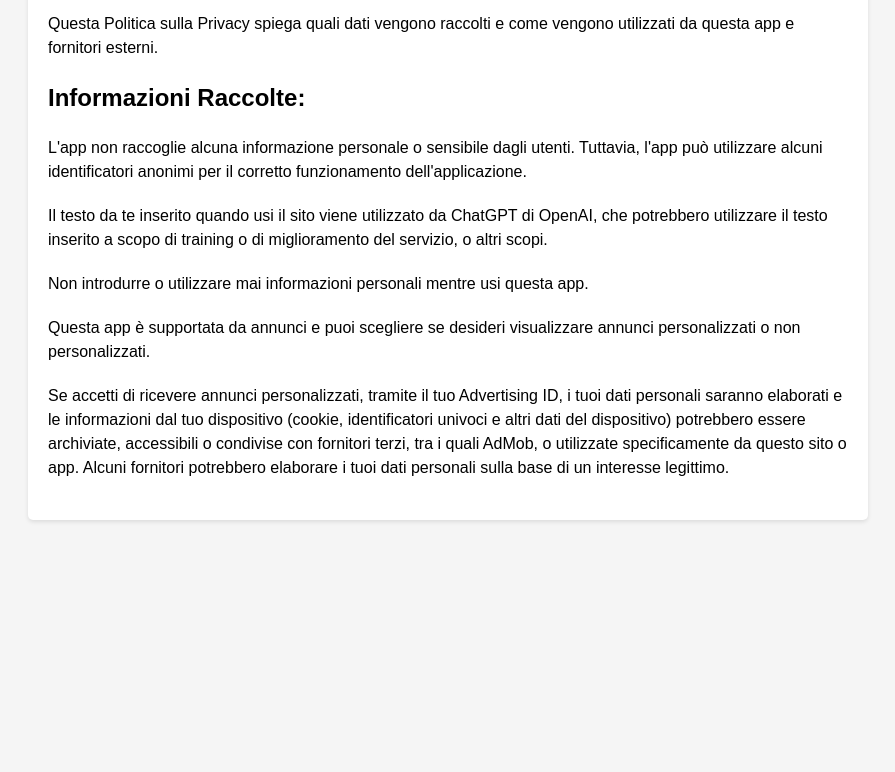
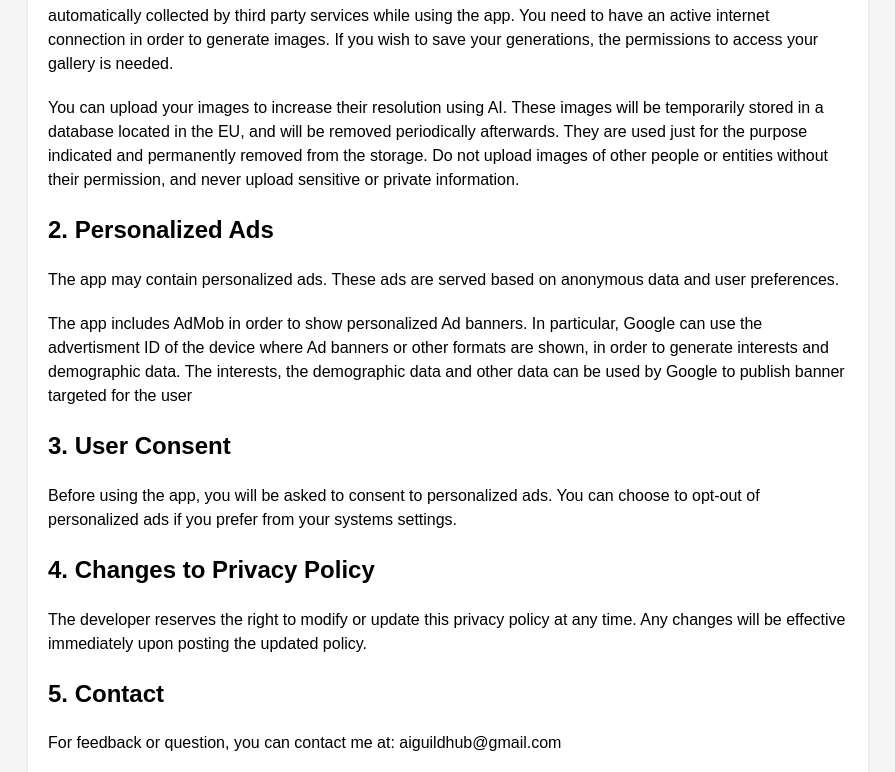
Before and after one commit to appshowcase/appshowcase.github.io, a plain HTML site: page termspolicy/ultrasharp-policy.html in a window 1280 px wide. Shown: the part 124-896 px from the top of the page, without its empty margins (192-1087 px from the left). Before the commit the page ends 800 px from the top, so only its background shows below. Drawn offline with Linux system fonts and the light colour scheme.

Commit message:
add terms for ultrasharp

```diff
--- a/termspolicy/ultrasharp-policy.html
+++ b/termspolicy/ultrasharp-policy.html
@@ -7,16 +7,23 @@
 </head>
 <body>
   <div class="container">
-    <h1>Privacy Policy per Ricette con IA</h1>
-    <p>Questa Politica sulla Privacy spiega quali dati vengono raccolti e come vengono utilizzati da questa app e fornitori esterni.</p>
-    <h2>Informazioni Raccolte:</h2>
-    <p>L'app non raccoglie alcuna informazione personale o sensibile dagli utenti. Tuttavia, l'app può utilizzare alcuni identificatori anonimi per il corretto funzionamento dell'applicazione.</p>
-    <p>Il testo da te inserito quando usi il sito viene utilizzato da ChatGPT di OpenAI, che potrebbero utilizzare il testo inserito a scopo di training o di miglioramento del servizio, o altri scopi.</p>
-    <p>Non introdurre o utilizzare mai informazioni personali mentre usi questa app.</p>
+    <h2>1. Personal Information</h2>
+    <p>No personal data is required to use this app, but some information such as Device ID and other IDs might be automatically collected by third party services while using the app. You need to have an active internet connection in order to generate images. If you wish to save your generations, the permissions to access your gallery is needed.</p>
+    <p>You can upload your images to increase their resolution using AI. These images will be temporarily stored in a database located in the EU, and will be removed periodically afterwards. They are used just for the purpose indicated and permanently removed from the storage. Do not upload images of other people or entities without their permission, and never upload sensitive or private information.</p>
 
-    <p> Questa app è supportata da annunci e puoi scegliere se desideri visualizzare annunci personalizzati o non personalizzati.</p>
-    <p>Se accetti di ricevere annunci personalizzati, tramite il tuo Advertising ID, i tuoi dati personali saranno elaborati e le informazioni dal tuo dispositivo (cookie, identificatori univoci e altri dati del dispositivo) potrebbero essere archiviate, accessibili o condivise con fornitori terzi, tra i quali AdMob, o utilizzate specificamente da questo sito o app. Alcuni fornitori potrebbero elaborare i tuoi dati personali sulla base di un interesse legittimo.</p>
+    <h2>2. Personalized Ads</h2>
+    <p>The app may contain personalized ads. These ads are served based on anonymous data and user preferences.</p>
+    <p>The app includes AdMob in order to show personalized Ad banners. In particular, Google can use the advertisment ID of the device where Ad banners or other formats are shown, in order to generate interests and demographic data. The interests, the demographic data and other data can be used by Google to publish banner targeted for the user</p>
 
+    <h2>3. User Consent</h2>
+    <p>Before using the app, you will be asked to consent to personalized ads. You can choose to opt-out of personalized ads if you prefer from your systems settings.</p>
+
+    <h2>4. Changes to Privacy Policy</h2>
+    <p>The developer reserves the right to modify or update this privacy policy at any time. Any changes will be effective immediately upon posting the updated policy.</p>
+
+    <h2>5. Contact</h2>
+    <p>For feedback or question, you can contact me at: aiguildhub@gmail.com</p>
+    <p>These terms and conditions can be found also on https://promptaiart.com/privacy-policy-promptai/.</p>
   </div>
 </body>
 </html>
```
Also changed, not shown: termspolicy/ultrasharp-terms.html (+3 -0 lines).
